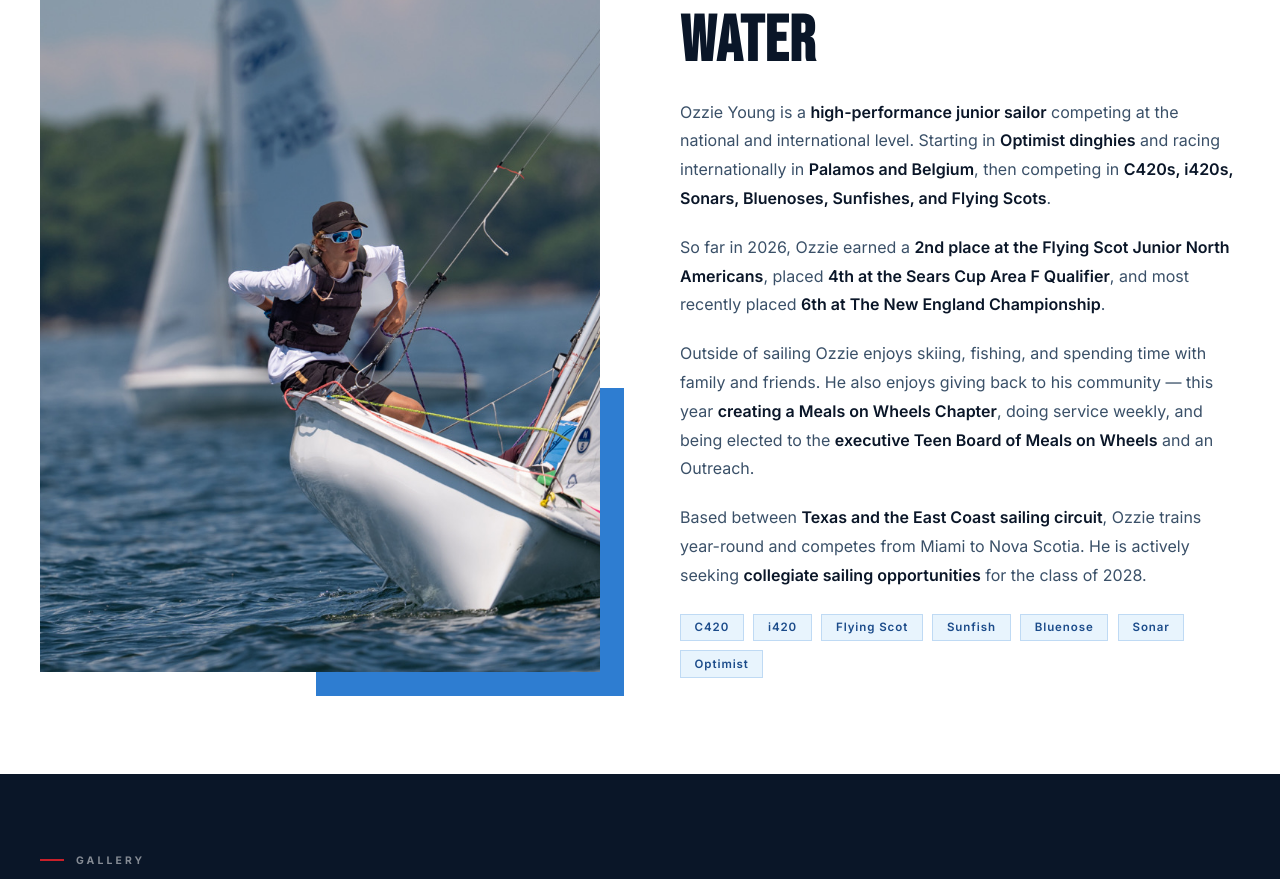
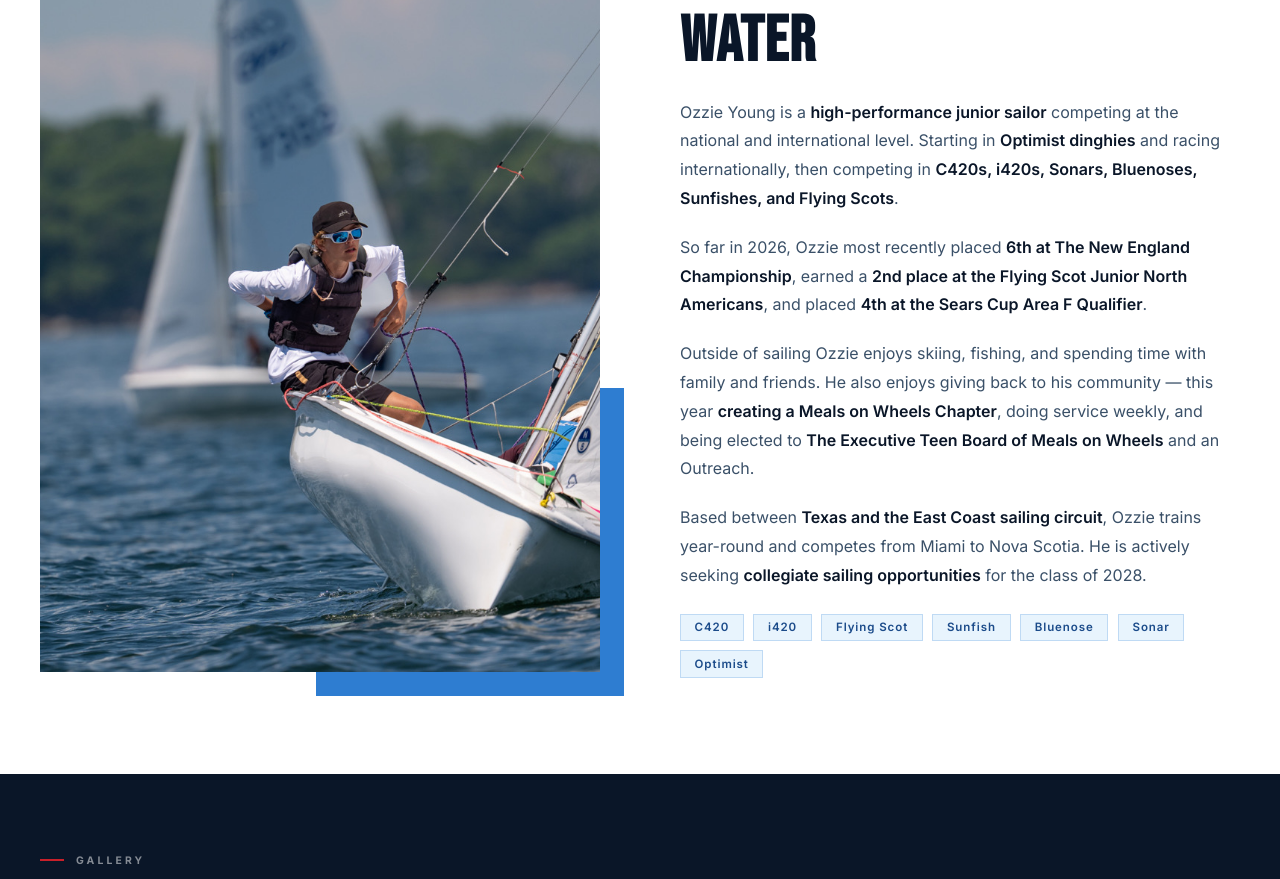
Before and after one commit to xanorchid-svg/ozzie-sailing, a React (Vite) app: page / in a window 1280 px wide. Shown: the part 1102-1981 px from the top of the page. Built offline with nearby package versions, Linux system fonts and the light colour scheme.

Commit message:
final about copy update

```diff
--- a/src/App.jsx
+++ b/src/App.jsx
@@ -156,19 +156,19 @@ function About() {
           <p className="reveal">
             Ozzie Young is a <strong>high-performance junior sailor</strong> competing at the
             national and international level. Starting in <strong>Optimist dinghies</strong> and
-            racing internationally in <strong>Palamos and Belgium</strong>, then competing in{' '}
+            racing internationally, then competing in{' '}
             <strong>C420s, i420s, Sonars, Bluenoses, Sunfishes, and Flying Scots</strong>.
           </p>
           <p className="reveal">
-            So far in 2026, Ozzie earned a <strong>2nd place at the Flying Scot Junior North
-            Americans</strong>, placed <strong>4th at the Sears Cup Area F Qualifier</strong>, and
-            most recently placed <strong>6th at The New England Championship</strong>.
+            So far in 2026, Ozzie most recently placed <strong>6th at The New England
+            Championship</strong>, earned a <strong>2nd place at the Flying Scot Junior North
+            Americans</strong>, and placed <strong>4th at the Sears Cup Area F Qualifier</strong>.
           </p>
           <p className="reveal">
             Outside of sailing Ozzie enjoys skiing, fishing, and spending time with family and
             friends. He also enjoys giving back to his community — this year{' '}
             <strong>creating a Meals on Wheels Chapter</strong>, doing service weekly, and being
-            elected to the <strong>executive Teen Board of Meals on Wheels</strong> and an Outreach.
+            elected to <strong>The Executive Teen Board of Meals on Wheels</strong> and an Outreach.
           </p>
           <p className="reveal">
             Based between <strong>Texas and the East Coast sailing circuit</strong>, Ozzie trains
```
